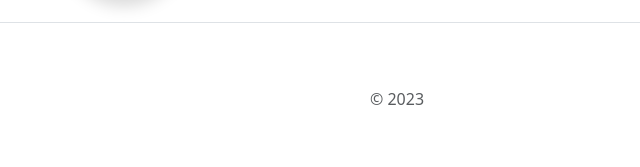
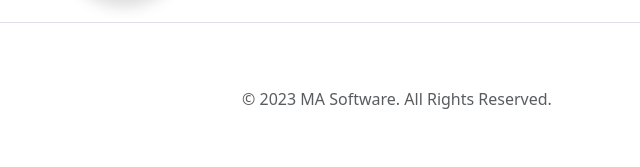
Before and after one commit to matta9001/habit_tracker, a Django app: page / in a window 1280 px wide. Shown: the part 2176-2343 px from the top of the page, without its empty margins (243-883 px from the left). Run offline with Django 4.2, Linux system fonts and the light colour scheme; some libraries are stand-ins or nearby versions.

Commit message:
Legal claim

```diff
--- a/habit_app/templates/account/base.html
+++ b/habit_app/templates/account/base.html
@@ -28,7 +28,7 @@
 		</div>
 
 		<footer class="py-3 my-4">
-			<p class="text-center text-muted">© 2023 </p>
+			<p class="text-center text-muted">© 2023 MA Software. All Rights Reserved.</p>
 		</footer>
 	</main>
 
--- a/habit_app/templates/index.html
+++ b/habit_app/templates/index.html
@@ -216,7 +216,7 @@
 		</div>
 
 		<footer class="py-3 my-4">
-			<p class="text-center text-muted">© 2023 </p>
+			<p class="text-center text-muted">© 2023 MA Software. All Rights Reserved.</p>
 		</footer>
 	</main>
 
--- a/habit_app/templates/manage.html
+++ b/habit_app/templates/manage.html
@@ -34,7 +34,7 @@
         </div>
       </div>
         <footer class="py-3 my-4">
-            <p class="text-center text-muted">© 2023 </p>
+            <p class="text-center text-muted">© 2023 MA Software. All Rights Reserved.</p>
         </footer>
     </main>
 
--- a/habit_app/templates/profile.html
+++ b/habit_app/templates/profile.html
@@ -66,7 +66,7 @@
         </div>
 
         <footer class="py-3 my-4">
-            <p class="text-center text-muted">© 2023 </p>
+            <p class="text-center text-muted">© 2023 MA Software. All Rights Reserved.</p>
         </footer>
     </main>
 
--- a/habit_app/templates/public_profile.html
+++ b/habit_app/templates/public_profile.html
@@ -40,7 +40,7 @@
         </div>
 
         <footer class="py-3 my-4">
-            <p class="text-center text-muted">© 2023 </p>
+            <p class="text-center text-muted">© 2023 MA Software. All Rights Reserved.</p>
         </footer>
     </main>
 
```
